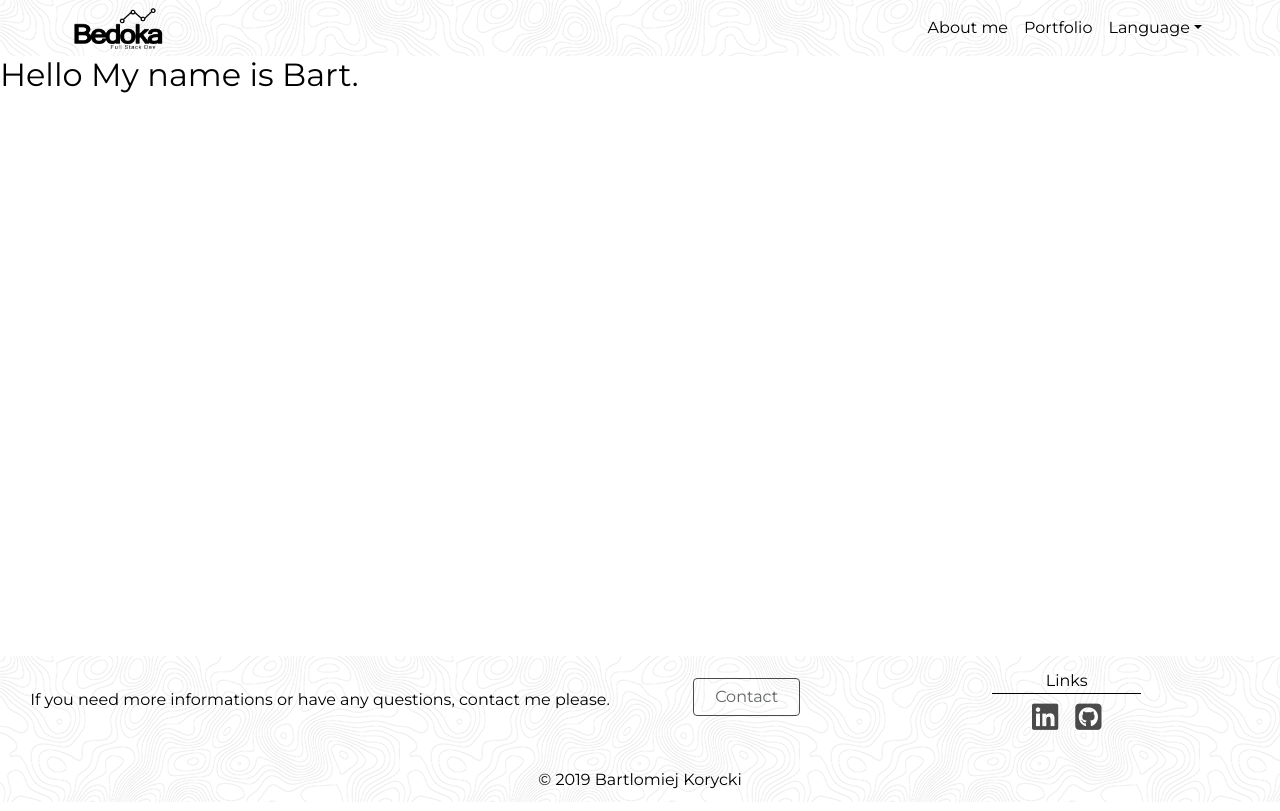
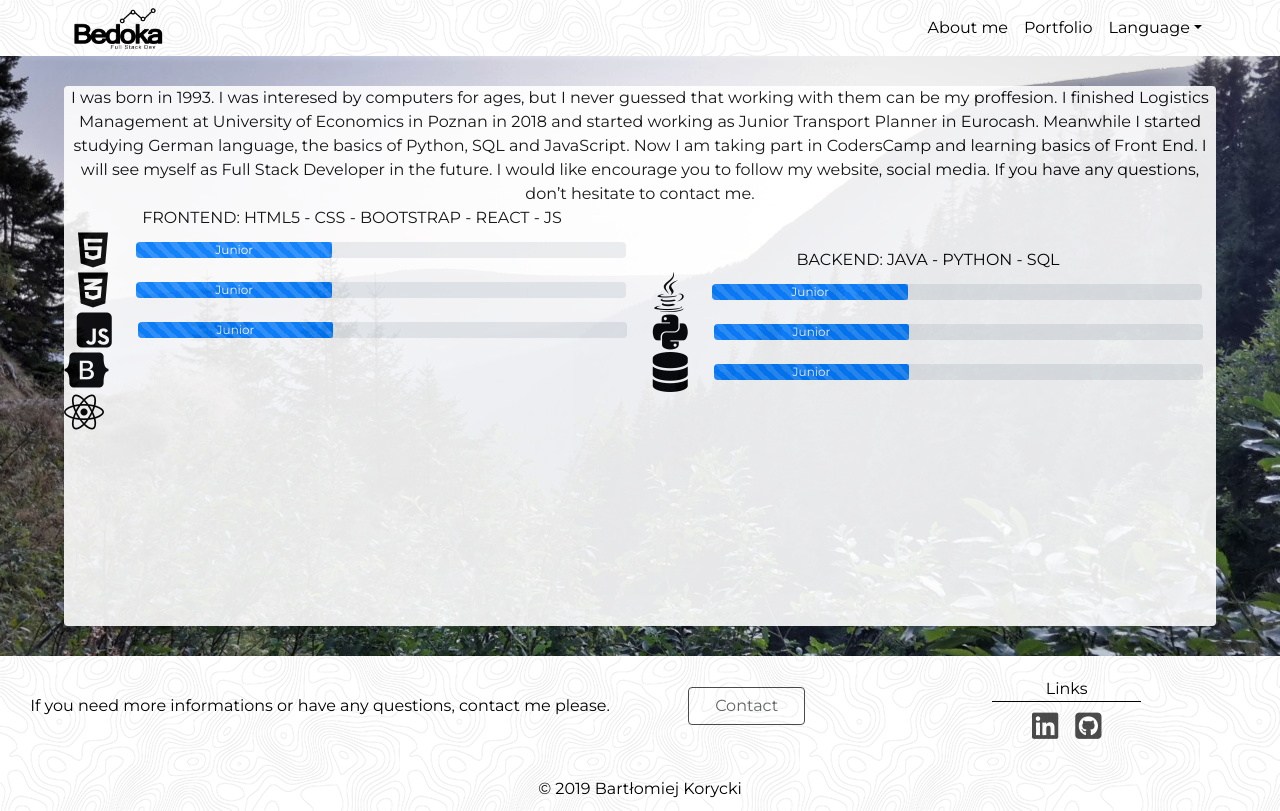
Before and after one commit to BartlomiejKorycki/MyPage, a React (Create React App) app: page /about in a window 1280 px wide. Built offline with nearby package versions, Linux system fonts and the light colour scheme; a web font is replaced by a local one.

Commit message:
about me component in working condition

```diff
--- a/public/index.html
+++ b/public/index.html
@@ -1,5 +1,5 @@
 <!DOCTYPE html>
-<html lang="pl">
+<html lang="en">
   <head>
     <meta charset="utf-8" />
     <meta name="viewport" content="width=device-width, initial-scale=1, shrink-to-fit=no">
--- a/src/App.js
+++ b/src/App.js
@@ -6,6 +6,7 @@ import MainTheme from './components/MainTheme';
 import Footer from './components/Footer';
 import Aboutme from './components/Aboutme';
 import Portfolio from './components/Portfolio';
+
 
 class App extends Component {
   render() {
--- a/src/components/Aboutme.js
+++ b/src/components/Aboutme.js
@@ -4,7 +4,61 @@ class Aboutme extends React.Component {
     render() {
         return(
             <div className="am-container">
-                <h2>Hello My name is Bart.</h2>
+                <div className="am-window text-center">
+                    <div className="am-info-fluid">
+                        <article className="am-content">I was born in 1993. I was interesed by computers for ages, but I never guessed that working with them can be my proffesion. I finished Logistics Management at University of Economics in Poznan in 2018 and started working as Junior Transport Planner in Eurocash. Meanwhile I started studying German language, the basics of Python, SQL and JavaScript. Now I am taking part in CodersCamp and learning basics of Front End. I will see myself as Full Stack Developer in the future. I would like encourage you to follow my website, social media. If you have any questions, don’t hesitate to contact me. </article>
+                    </div>
+                    <div className="am-skills row">
+                        <div className="frontend col-md-6">
+                        FRONTEND: HTML5 - CSS - BOOTSTRAP - REACT - JS
+                            <ul className="front text-left">
+                                <li className="row">
+                                    <i class="fab fa-html5"></i>
+                                    <div className="progress">
+                                        <div class="html progress-bar progress-bar-striped progress-bar-animated">Junior</div>
+                                    </div>
+                                </li>
+                                <li className="row">
+                                    <i class="fab fa-css3-alt"></i>
+                                    <div className="progress">
+                                        <div class="css progress-bar progress-bar-striped progress-bar-animated">Junior</div>
+                                    </div>
+                                </li>
+                                <li className="row">
+                                    <i class="fab fa-js-square"></i>
+                                    <div className="progress">
+                                        <div class="js progress-bar progress-bar-striped progress-bar-animated">Junior</div>
+                                    </div>
+                                </li>
+                                <li><i class="fab fa-bootstrap"></i></li>
+                                <li><i class="fab fa-react"></i></li>
+                            </ul>
+                        </div>
+                        <div className="backend col-md-6">
+                            BACKEND: JAVA - PYTHON - SQL
+                            <ul className="back text-left">
+                                <li className="row">
+                                    <i class="fab fa-java"></i>
+                                    <div className="progress">
+                                        <div class="java progress-bar progress-bar-striped progress-bar-animated">Junior</div>
+                                    </div>
+                                </li>
+                                <li className="row">
+                                    <i class="fab fa-python"></i>
+                                    <div className="progress">
+                                        <div class="python progress-bar progress-bar-striped progress-bar-animated">Junior</div>
+                                    </div>
+                                </li>
+                                <li className="row">
+                                    <i class="fas fa-database"></i>
+                                    <div className="progress">
+                                        <div class="sql progress-bar progress-bar-striped progress-bar-animated">Junior</div>
+                                    </div>
+                                </li>
+                            </ul>
+                        </div>
+                    </div>
+                </div>
             </div>
         );
     }
--- a/src/components/Footer.js
+++ b/src/components/Footer.js
@@ -8,22 +8,38 @@ class Footer extends React.Component {
                     <p className="cont-ent">If you need more informations or have any questions, contact me please.</p>
                 </artcile>
                 <div className="col-md-2  text-center contactb">
-                    <a className=" btn btn-default contact-btn" href="/">
+                    <button className=" btn btn-default contact-btn" data-toggle="modal" data-target="#myModal">
                         Contact
-                    </a>
+                    </button>
+                    <div className="modal fade" id="myModal">
+                        <div className="modal-dialog modal-dialog-centered">
+                            <div className="modal-content">
+                                <div className="modal-header">
+                                    <h7 className="modal-title">Send me message</h7>
+                                    <button className="close" type="button" data-dismiss="modal">&times;</button>
+                                </div>
+                                <div className="modal-body">
+                                    write here...
+                                </div>
+                                <div className="modal-footer">
+                                    <button className="btn btn-success" type="button" data-dismiss="modal">Send</button>
+                                </div>
+                            </div>
+                        </div>
+                    </div>
                 </div>
                 <div className="col-md-4 text-center social">
                     <p className="social-info">Links</p>
-                    <a className="Linkedin" href="linkedin.com">
+                    <a className="Linkedin" href="https://www.linkedin.com/in/bart%C5%82omiej-korycki-961019121/" target="_blank" rel="noopener noreferrer">
                         <i class="fab fa-linkedin"></i>
                     </a>
-                    <a className="Github" href="github.com">
+                    <a className="Github" href="https://github.com/BartlomiejKorycki" target="_blank" rel="noopener noreferrer">
                         <i class="fab fa-github-square"></i>
                     </a>
                 </div>
                 <div className="footer-copyright text-center container-fluid">
                     <container>
-                        &copy; {new Date().getFullYear()} Bartlomiej Korycki
+                        &copy; {new Date().getFullYear()} Bartłomiej Korycki
                     </container>
                 </div>
             </div>
--- a/src/styles/App.css
+++ b/src/styles/App.css
@@ -57,6 +57,8 @@ body {
 .dropdown-menu {
     left: auto;
     border: none;
+    background-image: url(topography.png);
+    opacity: 0.9;
 }
 /*------Navi------*/
 a:hover {
@@ -90,13 +92,117 @@ h1 {
 }
 /*----------A B O U T M E----------*/
 .am-container {
+    display: flex;
+    align-items: center;
+    justify-content: center;
     width: 100%;
     height: 600px;
+    background: url(Mountains.jpg) 50% 1%;
+    background-size: cover;
+}
+.am-window {
+    width: 90%;
+    height: 90%;
+    color: black;
+    background-color: white;
+    border-radius: 4px;
+    animation: am-opacity;
+    animation-duration: 2S;
+    animation-fill-mode: forwards;
+}
+@keyframes am-opacity {
+    0% {opacity: 0;}
+    100% {opacity: 0.9;}
+}
+/*---SKILLBARS---*/
+.row {
+    display: flex;
+    align-items: center;
+    justify-content: center;
+    margin: auto;
+}
+.progress {
+    width: 85%;
+    margin: auto;
+}
+/*-FRONT-*/
+.frontend {
+    padding: 0;
+}
+.front {
+    padding: 0;
+    list-style: none;
+}
+.fa-html5 {
+    margin: auto;
+    font-size: 40px;
+}
+.html {
+    width: 40%;
+    border-radius: 2px;
+}
+.fa-css3-alt {
+    margin: auto;
+    font-size: 40px;
+}
+.css {
+    width: 40%;
+    border-radius: 2px;
+}
+.fa-js-square {
+    margin: auto;
+    font-size: 40px;
+}
+.js {
+    width: 40%;
+    border-radius: 2px;
+}
+.fa-bootstrap {
+    margin: auto;
+    font-size: 40px;
+}
+.fa-react {
+    margin: auto;
+    font-size: 40px;
+}
+/*-BACK-*/
+.backend {
+    padding: 0;
+}
+.back {
+    padding: 0;
+    list-style: none;
+}
+.fa-java {
+    margin: auto;
+    font-size: 40px;
+}
+.java {
+    width: 40%;
+    border-radius: 2px;
+}
+.fa-python {
+    margin: auto;
+    font-size: 40px;
+}
+.python {
+    width: 40%;
+    border-radius: 2px;
+}
+.fa-database {
+    margin: auto;
+    font-size: 40px;
+}
+.sql {
+    width: 40%;
+    border-radius: 2px;
 }
 /*----------P O R T F O L I O----------*/
 .pf-container {
     width: 100%;
     height: 600px;
+    background: url(Mountains.jpg) 50% 1%;
+    background-size: cover;
 }
 /*----------F O O T E R----------*/
 /*----from-left-to-right----*/
@@ -106,20 +212,28 @@ h1 {
     margin: 0;
 }
 .contact-art {
-    padding: 1.5% 0 1% 0;
-    margin: 0;
+    display: flex;
+    align-items: center;
+    justify-content: center;
+    margin: auto;
 }
 .cont-ent {
     margin: 0;
     padding: 2% 0 2% 0;
 }
 .contactb {
-    padding: 1% 0% 1% 0%;
+    display: flex;
+    align-items: center;
+    justify-content: center;
+    margin: auto;
+    padding: 0;
 }
 .contact-btn {
-    margin: 4.5% 0 3% 0;
+    padding-left: 0;
+    padding-right: 0;
+    margin: 0;
     border-color: black;
-    width: 50%;
+    width: 55%;
     opacity: 0.7;
 }
 .contact-btn:hover {
@@ -132,6 +246,7 @@ h1 {
     margin: 0;
 }
 .social-info {
+    padding-top: 2%;
     margin: auto;
     width: 35%;
     border-bottom: 1px solid black;
@@ -161,3 +276,7 @@ h1 {
 .footer-copyright {
     padding: 20px 0px 10px 0px;
 }
+/*----------M-O-D-A-L----------*/
+.modal-content {
+    background-image: url(topography.png);
+}
```
